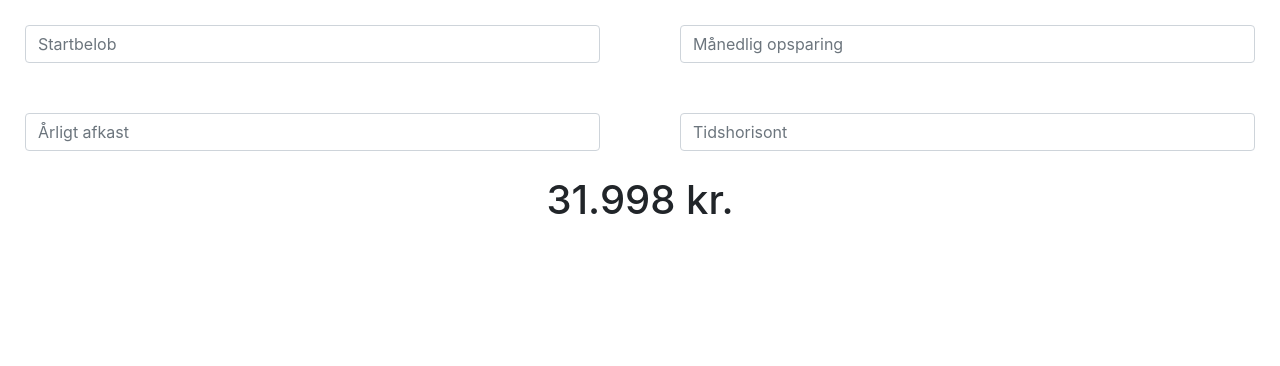
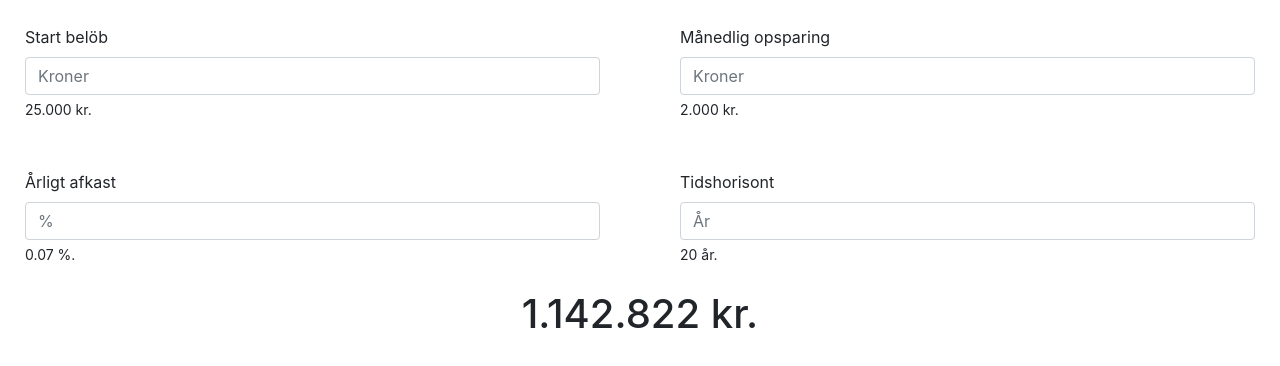
Before and after one commit to LucasKnudsen/Compound_Interest_Calculator, a React (Create React App) app: page / in a window 1280 px wide. Shown: the top 366 px of the page. Built offline with nearby package versions, Linux system fonts and the light colour scheme.

Commit message:
Adds more UI info to form

```diff
--- a/src/components/App.jsx
+++ b/src/components/App.jsx
@@ -4,15 +4,15 @@ import { Form, Row, Col } from 'react-bootstrap'
 
 const App = () => {
 
-  const [start, setStart] = useState(10000)
-  const [monthly, setMonthly] = useState(100)
-  const [rate, setRate] = useState(0.05)
-  const [time, setTime] = useState(10)
+  const [start, setStart] = useState(25000)
+  const [monthly, setMonthly] = useState(2000)
+  const [rate, setRate] = useState(0.07)
+  const [time, setTime] = useState(20)
   const [profit, setProfit] = useState(0)
 
   const calculateProfit = () => {
     const n = 12
-    let result = (start * (1 + rate/n) ** (n * time)) + (monthly * (((1 + rate / n) ** (n * time) - 1) / (rate / n)))
+    let result = (start * (1 + rate / n) ** (n * time)) + (monthly * (((1 + rate / n) ** (n * time) - 1) / (rate / n)))
     setProfit(result.toFixed(0))
   }
 
@@ -25,18 +25,26 @@ const App = () => {
       <Form>
         <Row>
           <Col>
-            <Form.Control onChange={(event) => {setStart(event.target.value)} } className="start" placeholder="Startbelob" />
+            <Form.Label>Start belöb</Form.Label>
+            <Form.Control onChange={(event) => { setStart(event.target.value) }} className="start" placeholder="Kroner" />
+            <Form.Text>{start.toString().replace(/(\d)(?=(\d{3})+(?!\d))/g, '$1.') } kr.</Form.Text>
           </Col>
           <Col>
-            <Form.Control onChange={(event) => {setMonthly(event.target.value)} } className="monthly" placeholder="Månedlig opsparing" />
+            <Form.Label>Månedlig opsparing</Form.Label>
+            <Form.Control onChange={(event) => { setMonthly(event.target.value) }} className="monthly" placeholder="Kroner" />
+            <Form.Text>{monthly.toString().replace(/(\d)(?=(\d{3})+(?!\d))/g, '$1.') } kr.</Form.Text>
           </Col>
         </Row>
         <Row>
           <Col>
-            <Form.Control onChange={(event) => {setRate(event.target.value/100)} } className="interest" placeholder="Årligt afkast" />
+            <Form.Label>Årligt afkast</Form.Label>
+            <Form.Control onChange={(event) => { setRate(event.target.value / 100) }} className="interest" placeholder="%" />
+            <Form.Text>{rate.toString().replace(/(\d)(?=(\d{3})+(?!\d))/g, '$1.') } %.</Form.Text>
           </Col>
           <Col>
-            <Form.Control onChange={(event) => {setTime(event.target.value)} } className="time" placeholder="Tidshorisont" />
+            <Form.Label>Tidshorisont</Form.Label>
+            <Form.Control onChange={(event) => { setTime(event.target.value) }} className="time" placeholder="År" />
+            <Form.Text>{time.toString().replace(/(\d)(?=(\d{3})+(?!\d))/g, '$1.') } år.</Form.Text>
           </Col>
         </Row>
         <Row className="justify-content-md-center">
```
